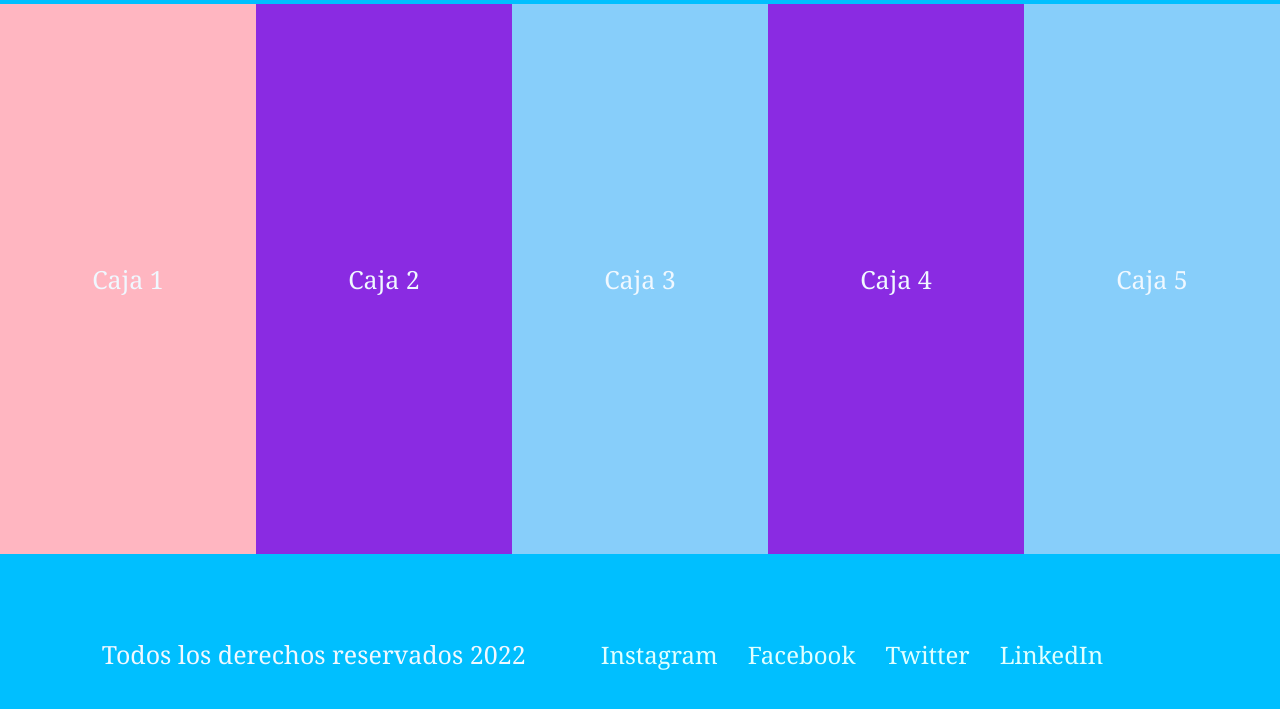
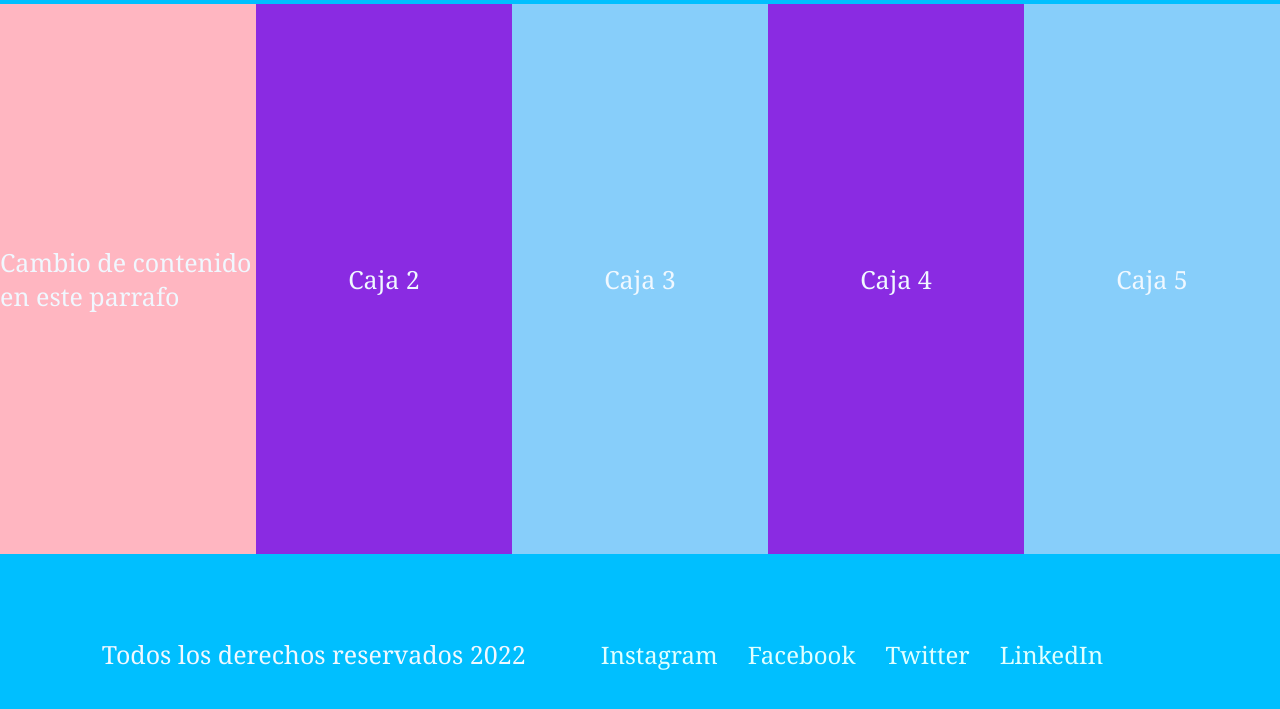
Before and after one commit to YannEvilTwin/ejemplo-clase-7, a plain HTML site: page index.html in a window 1280 px wide. Shown: the part 73-782 px from the top of the page. Drawn offline with Linux system fonts and the light colour scheme.

Commit message:
nuevo commit

```diff
--- a/index.html
+++ b/index.html
@@ -25,7 +25,7 @@
 
     <section class="section1">
         <div class="caja1">
-            <p>Caja 1</p>
+            <p>Cambio de contenido en este parrafo</p>
         </div>
         <div class="caja2">
             <p>Caja 2</p>
```
